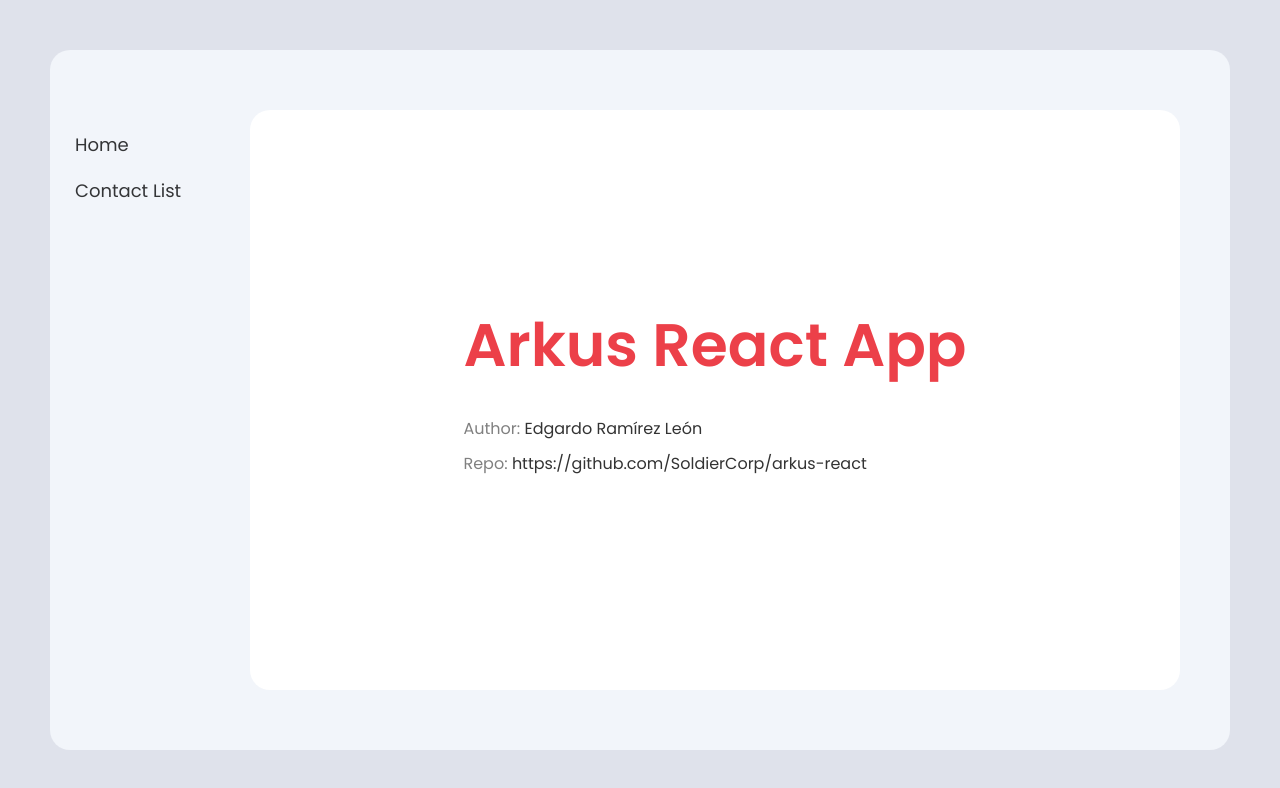
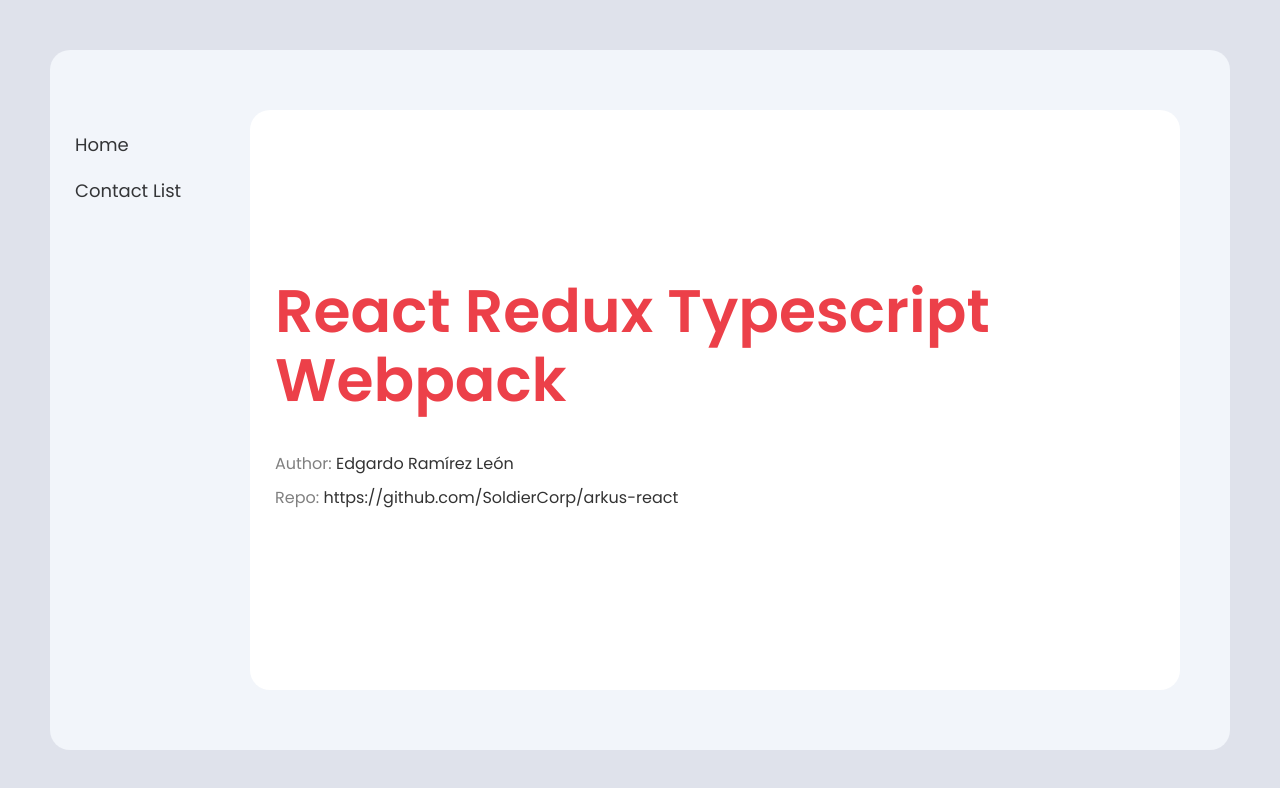
Before and after one commit to SoldierCorp/arkus-react, a React app: page / in a window 1280 px wide. Shown: the top 788 px of the page. Built offline with nearby package versions, Linux system fonts and the light colour scheme.

Commit message:
UPDATE: Home text

```diff
--- a/src/containers/Home/index.tsx
+++ b/src/containers/Home/index.tsx
@@ -8,7 +8,7 @@
   return (
     <article className="home">
       <div className="home__container">
-        <h1 className="main__title">Arkus React App</h1>
+        <h1 className="main__title">React Redux Typescript Webpack</h1>
         <p className="main__author">
           <strong>Author:</strong> Edgardo Ramírez León
         </p>
```
